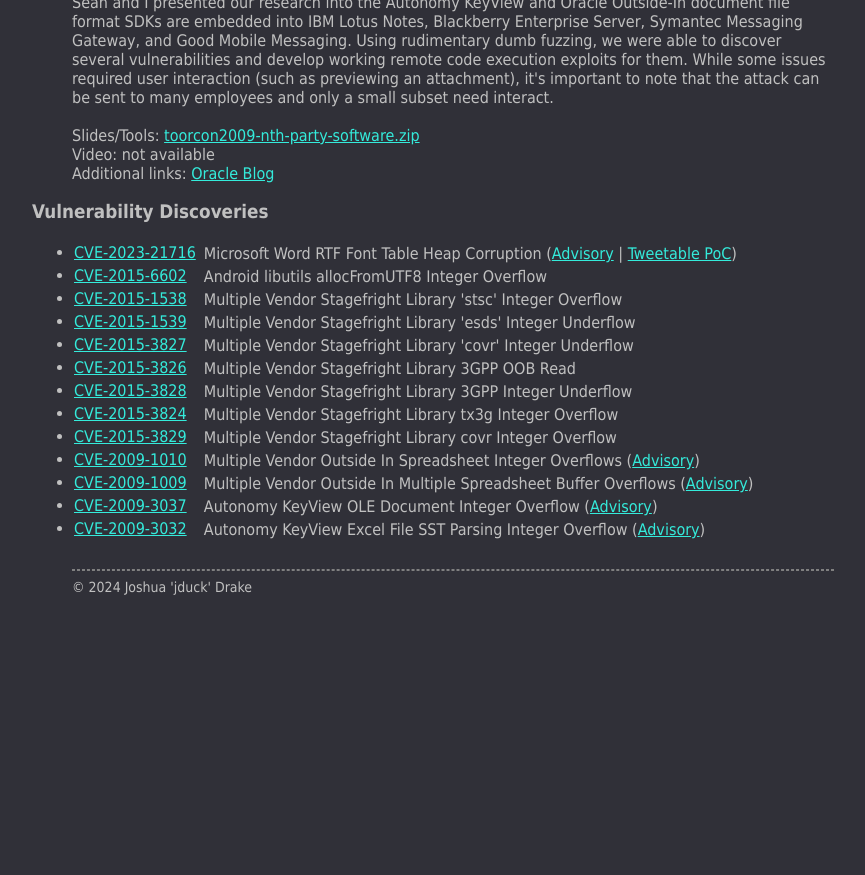
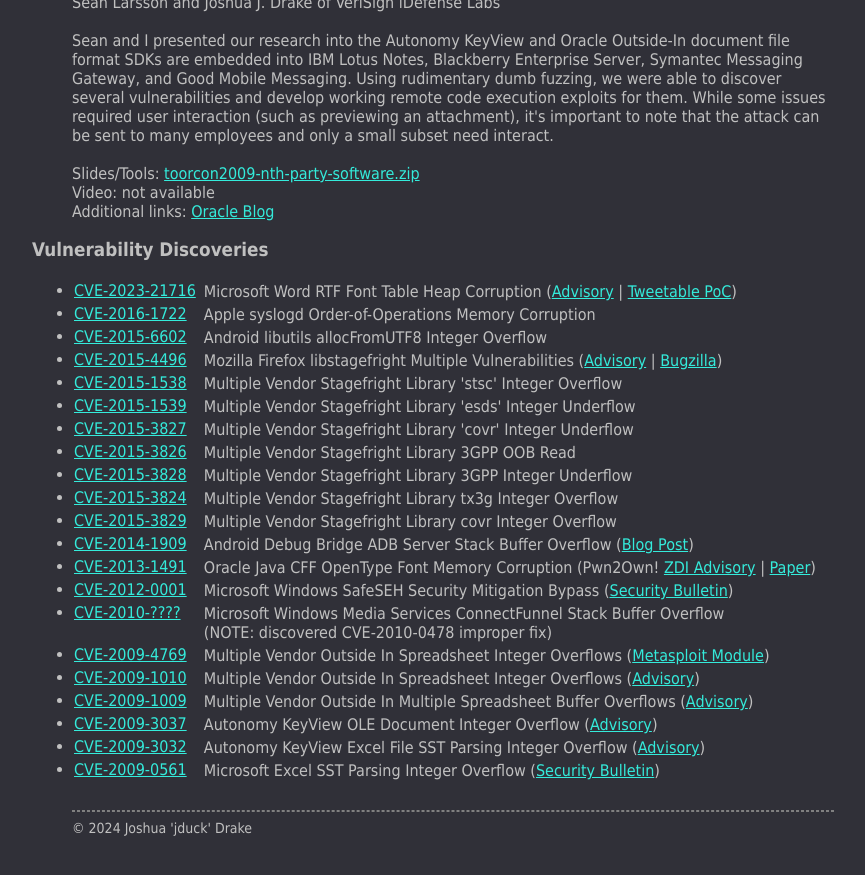
Before and after one commit to jduck/jduck.github.com, a Jekyll site: the page built from index.html, in a window 1280 px wide and 900 px high, scrolled down 1599 px. Shown: the top 875 px of the window, without its empty margins (208-1073 px from the left). Built offline with Jekyll 4.4.1, drawn with Linux system fonts in a browser that asks for light colours; before the commit the page ends 2258 px from its top, so only the background shows below that; some of the changed text lies outside the part shown.

Commit message:
Add some CVEs and a paper. Fix CVE-2023-21716 advisory

```diff
--- a/index.html
+++ b/index.html
@@ -54,6 +54,10 @@
 <ul>
 <li><u>Book</u>: <a href="https://www.wiley.com/en-us/Android+Hacker%27s+Handbook-p-9781118608647">Android Hacker's Handbook</a>. March 2014. Drake, Fora, Lanier, Mulliner, Ridley, and Wicherski.</li>
 <br />
+
+<li><u>Paper</u>: Pwn2Own 2013: Java 7 SE Memory Corruption. March 2013. (<a href="/pubs/Pwn2Own-2013-Java-7-SE-Memory-Corruption.pdf">PDF</a>)</li>
+<br />
+
 <li><u>Paper</u>: Browser Security Comparison. December 2011. Accuvant Labs Team (<a href="/pubs/accuvant-browser-comparison/AccuvantBrowserSecComp_FINAL.pdf">PDF</a> | <a href="/pubs/accuvant-browser-comparison/Google%20Package%20v1.zip">Supporting Code and Data</a>)</li>
 </ul>
 
@@ -109,82 +113,110 @@
 <ul>
 <table class="cves">
 
-<tr>
-<td class="cve"><li>
+<tr><td class="cve"><li>
 <a href="https://cve.mitre.org/cgi-bin/cvename.cgi?name=CVE-2023-21716">CVE-2023-21716</a></td>
-<td class="cvedeet">Microsoft Word RTF Font Table Heap Corruption (<a href="/pubs/cve-2023-21716-rtf-fonttbl.md">Advisory</a> | <a href="https://x.com/jduck/status/1632471544935923712">Tweetable PoC</a>)
+<td class="cvedeet">Microsoft Word RTF Font Table Heap Corruption (<a href="/pubs/cve-2023-21716-rtf-fonttbl.md.html">Advisory</a> | <a href="https://x.com/jduck/status/1632471544935923712">Tweetable PoC</a>)
 </td></tr>
 
-<tr>
-<td class="cve"><li>
+<tr><td class="cve"><li>
+<a href="https://cve.mitre.org/cgi-bin/cvename.cgi?name=CVE-2016-1722">CVE-2016-1722</a></td>
+<td class="cvedeet">Apple syslogd Order-of-Operations Memory Corruption
+</td></tr>
+
+<tr><td class="cve"><li>
 <a href="https://cve.mitre.org/cgi-bin/cvename.cgi?name=CVE-2015-6602">CVE-2015-6602</a></td>
 <td class="cvedeet">Android libutils allocFromUTF8 Integer Overflow
 </td></tr>
 
-<tr>
-<td class="cve"><li>
+<tr><td class="cve"><li>
+<a href="https://cve.mitre.org/cgi-bin/cvename.cgi?name=CVE-2015-4496">CVE-2015-4496</a></td>
+<td class="cvedeet">Mozilla Firefox libstagefright Multiple Vulnerabilities (<a href="https://www.mozilla.org/en-US/security/advisories/mfsa2015-93/">Advisory</a> | <a href="https://bugzilla.mozilla.org/show_bug.cgi?id=1149605">Bugzilla</a>)
+</td></tr>
+
+<tr><td class="cve"><li>
 <a href="https://cve.mitre.org/cgi-bin/cvename.cgi?name=CVE-2015-1538">CVE-2015-1538</a></td>
 <td class="cvedeet">Multiple Vendor Stagefright Library 'stsc' Integer Overflow
 </td></tr>
 
-<tr>
-<td class="cve"><li>
+<tr><td class="cve"><li>
 <a href="https://cve.mitre.org/cgi-bin/cvename.cgi?name=CVE-2015-1539">CVE-2015-1539</a></td>
 <td class="cvedeet">Multiple Vendor Stagefright Library 'esds' Integer Underflow
 </td></tr>
 
-<tr>
-<td class="cve"><li>
+<tr><td class="cve"><li>
 <a href="https://cve.mitre.org/cgi-bin/cvename.cgi?name=CVE-2015-3827">CVE-2015-3827</a></td>
 <td class="cvedeet">Multiple Vendor Stagefright Library 'covr' Integer Underflow
 </td></tr>
 
-<tr>
-<td class="cve"><li>
+<tr><td class="cve"><li>
 <a href="https://cve.mitre.org/cgi-bin/cvename.cgi?name=CVE-2015-3826">CVE-2015-3826</a></td>
 <td class="cvedeet">Multiple Vendor Stagefright Library 3GPP OOB Read
 </td></tr>
 
-<tr>
-<td class="cve"><li>
+<tr><td class="cve"><li>
 <a href="https://cve.mitre.org/cgi-bin/cvename.cgi?name=CVE-2015-3828">CVE-2015-3828</a></td>
 <td class="cvedeet">Multiple Vendor Stagefright Library 3GPP Integer Underflow
 </td></tr>
 
-<tr>
-<td class="cve"><li>
+<tr><td class="cve"><li>
 <a href="https://cve.mitre.org/cgi-bin/cvename.cgi?name=CVE-2015-3824">CVE-2015-3824</a></td>
 <td class="cvedeet">Multiple Vendor Stagefright Library tx3g Integer Overflow
 </td></tr>
 
-<tr>
-<td class="cve"><li>
+<tr><td class="cve"><li>
 <a href="https://cve.mitre.org/cgi-bin/cvename.cgi?name=CVE-2015-3829">CVE-2015-3829</a></td>
 <td class="cvedeet">Multiple Vendor Stagefright Library covr Integer Overflow
 </td></tr>
 
-<tr>
-<td class="cve"><li>
+<tr><td class="cve"><li>
+<a href="https://cve.mitre.org/cgi-bin/cvename.cgi?name=CVE-2014-1909">CVE-2014-1909</a></td>
+<td class="cvedeet">Android Debug Bridge ADB Server Stack Buffer Overflow (<a href="https://www.droidsec.org/advisories/2014/02/04/two-security-issues-found-in-the-android-sdk-tools.html">Blog Post</a>)
+</td></tr>
+
+<tr><td class="cve"><li>
+<a href="https://cve.mitre.org/cgi-bin/cvename.cgi?name=CVE-2013-1491">CVE-2013-1491</a></td>
+<td class="cvedeet">Oracle Java CFF OpenType Font Memory Corruption (Pwn2Own! <a href="https://www.zerodayinitiative.com/advisories/ZDI-13-078/">ZDI Advisory</a> | <a href="/pubs/Pwn2Own-2013-Java-7-SE-Memory-Corruption.pdf">Paper</a>)
+</td></tr>
+
+<tr><td class="cve"><li>
+<a href="https://cve.mitre.org/cgi-bin/cvename.cgi?name=CVE-2012-0001">CVE-2012-0001</a></td>
+<td class="cvedeet">Microsoft Windows SafeSEH Security Mitigation Bypass (<a href="https://learn.microsoft.com/en-us/security-updates/securitybulletins/2012/ms12-001">Security Bulletin</a>)
+</td></tr>
+
+<tr><td class="cve"><li>
+<a href="https://cve.mitre.org/cgi-bin/cvename.cgi?name=CVE-2010-????">CVE-2010-????</a></td>
+<td class="cvedeet">Microsoft Windows Media Services ConnectFunnel Stack Buffer Overflow<br />
+(NOTE: discovered CVE-2010-0478 improper fix)
+</td></tr>
+
+<tr><td class="cve"><li>
+<a href="https://cve.mitre.org/cgi-bin/cvename.cgi?name=CVE-2009-4769">CVE-2009-4769</a></td>
+<td class="cvedeet">Multiple Vendor Outside In Spreadsheet Integer Overflows (<a href="https://github.com/rapid7/metasploit-framework/blob/master/modules/exploits/windows/http/httpdx_tolog_format.rb">Metasploit Module</a>)
+</td></tr>
+
+<tr><td class="cve"><li>
 <a href="https://cve.mitre.org/cgi-bin/cvename.cgi?name=CVE-2009-1010">CVE-2009-1010</a></td>
 <td class="cvedeet">Multiple Vendor Outside In Spreadsheet Integer Overflows (<a href="https://web.archive.org/web/20090821200540/http://labs.idefense.com/intelligence/vulnerabilities/display.php?id=799">Advisory</a>)
 </td></tr>
 
-<tr>
-<td class="cve"><li>
+<tr><td class="cve"><li>
 <a href="https://cve.mitre.org/cgi-bin/cvename.cgi?name=CVE-2009-1009">CVE-2009-1009</a></td>
 <td class="cvedeet">Multiple Vendor Outside In Multiple Spreadsheet Buffer Overflows (<a href="https://web.archive.org/web/20090821102255/http://labs.idefense.com/intelligence/vulnerabilities/display.php?id=801">Advisory</a>)
 </td></tr>
 
-<tr>
-<td class="cve"><li>
+<tr><td class="cve"><li>
 <a href="https://cve.mitre.org/cgi-bin/cvename.cgi?name=CVE-2009-3037">CVE-2009-3037</a></td>
 <td class="cvedeet">Autonomy KeyView OLE Document Integer Overflow (<a href="https://web.archive.org/web/20100308015206/http://labs.idefense.com/intelligence/vulnerabilities/display.php?id=858">Advisory</a>)
 </td></tr>
 
-<tr>
-<td class="cve"><li>
+<tr><td class="cve"><li>
 <a href="https://cve.mitre.org/cgi-bin/cvename.cgi?name=CVE-2009-3032">CVE-2009-3032</a></td>
 <td class="cvedeet">Autonomy KeyView Excel File SST Parsing Integer Overflow (<a href="https://web.archive.org/web/20100116000133/http://labs.idefense.com/intelligence/vulnerabilities/display.php?id=823">Advisory</a>)
 </td></tr>
 
+<tr><td class="cve"><li>
+<a href="https://cve.mitre.org/cgi-bin/cvename.cgi?name=CVE-2009-0561">CVE-2009-0561</a></td>
+<td class="cvedeet">Microsoft Excel SST Parsing Integer Overflow (<a href="https://learn.microsoft.com/en-us/security-updates/securitybulletins/2009/ms09-021">Security Bulletin</a>)
+</td></tr>
+
 </table>
```
Also changed, not shown: pubs/cve-2023-21716-rtf-fonttbl.md.html (renamed from pubs/cve-2023-21716-rtf-fonttbl.md, +12 -11 lines), 1 other file.
